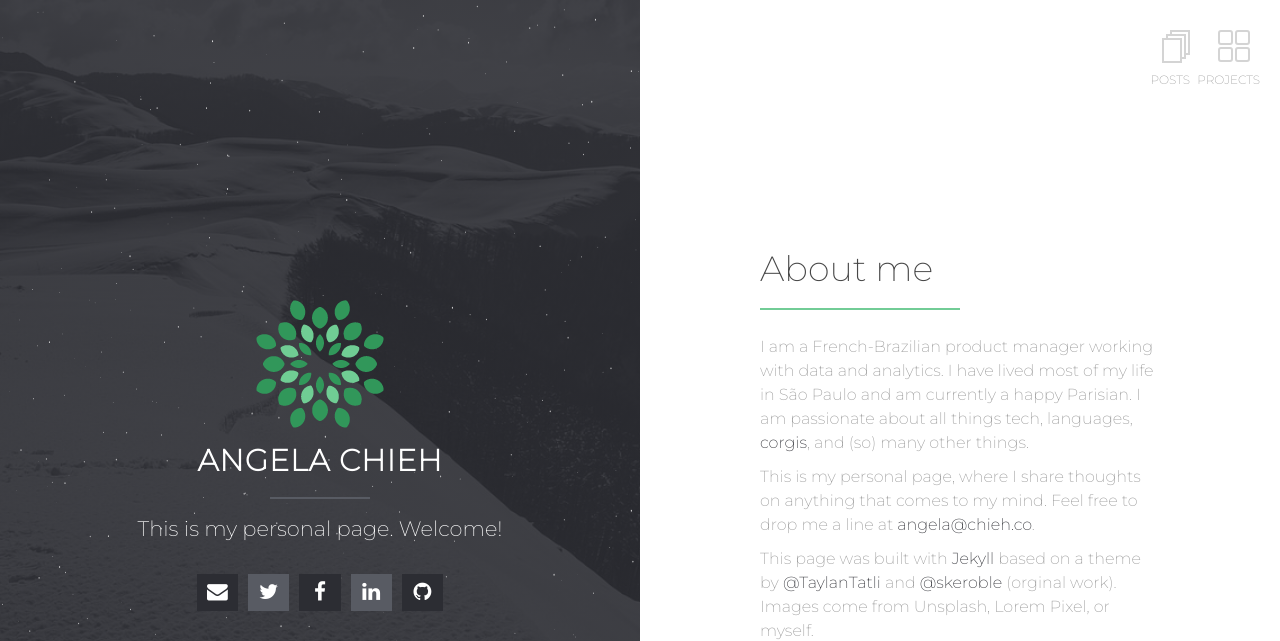
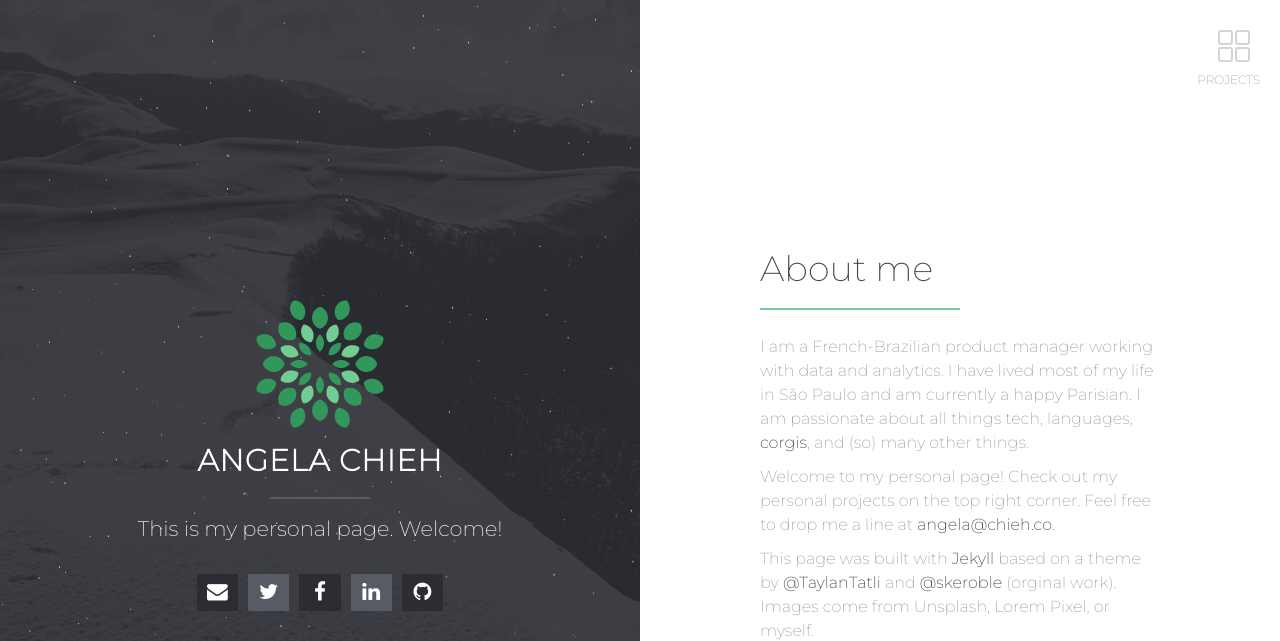
Before and after one commit to angelachieh/angelachieh.github.io, a Jekyll site: the page built from index.md, in a window 1280 px wide. Shown: the top 641 px of the page. Built offline with Jekyll 4.4.1, drawn with Linux system fonts in a browser that asks for light colours; our own code applies the rules of GitHub Pages for plain Markdown files.

Commit message:
Remove posts and change text on home

```diff
--- a/_layouts/home.html
+++ b/_layouts/home.html
@@ -24,8 +24,8 @@ layout: compress
   </div>
 
   <div class="block-right">
-    <a href="{{ site.url }}/posts" title="posts" class="posts-menu-icon"></a>
-    <span class="posts-link">POSTS</span>
+    <!-- <a href="{{ site.url }}/posts" title="posts" class="posts-menu-icon"></a>
+    <span class="posts-link">POSTS</span> -->
     <a title="project" class="projects-menu-icon">
       <span></span>
     </a>
--- a/index.md
+++ b/index.md
@@ -5,6 +5,6 @@ layout: home
 
 I am a French-Brazilian product manager working with data and analytics. I have lived most of my life in São Paulo and am currently a happy Parisian. I am passionate about all things tech, languages, [corgis](https://www.reddit.com/r/corgi/), and (so) many other things.
 
-This is my personal page, where I share thoughts on anything that comes to my mind. Feel free to drop me a line at [angela@chieh.co](mailto:angela@chieh.co?Subject=Hi!).
+Welcome to my personal page! Check out my personal projects on the top right corner. Feel free to drop me a line at [angela@chieh.co](mailto:angela@chieh.co?Subject=Hi!).
 
 This page was built with [Jekyll](https://jekyllrb.com/) based on a theme by [@TaylanTatli](https://github.com/TaylanTatli) and [@skeroble](https://github.com/srekoble) (orginal work). Images come from Unsplash, Lorem Pixel, or myself.
```
Also changed, not shown: _posts_tmp/2016-08-17-halve-theme.md (renamed from _posts/2016-08-17-halve-theme.md), _posts_tmp/2016-08-18-resume.md (renamed from _posts/2016-08-18-resume.md), 5 other files.
